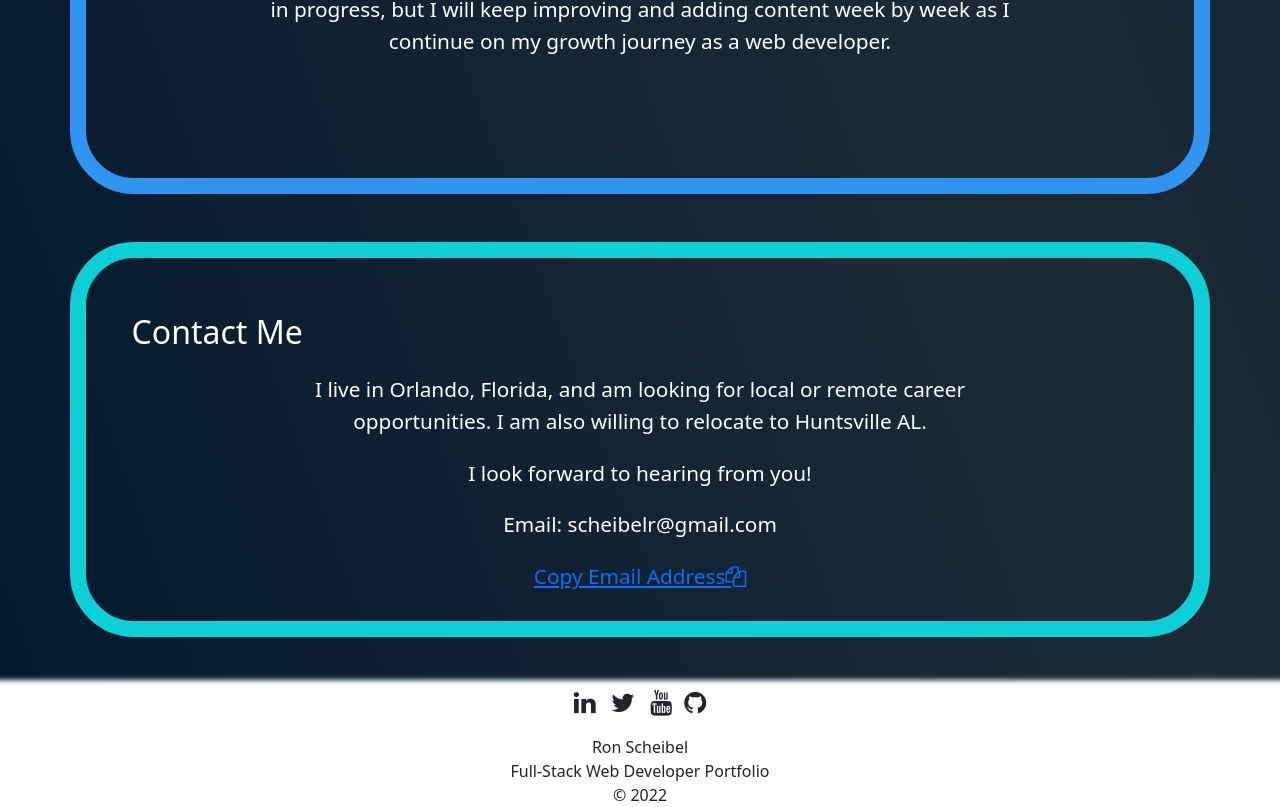
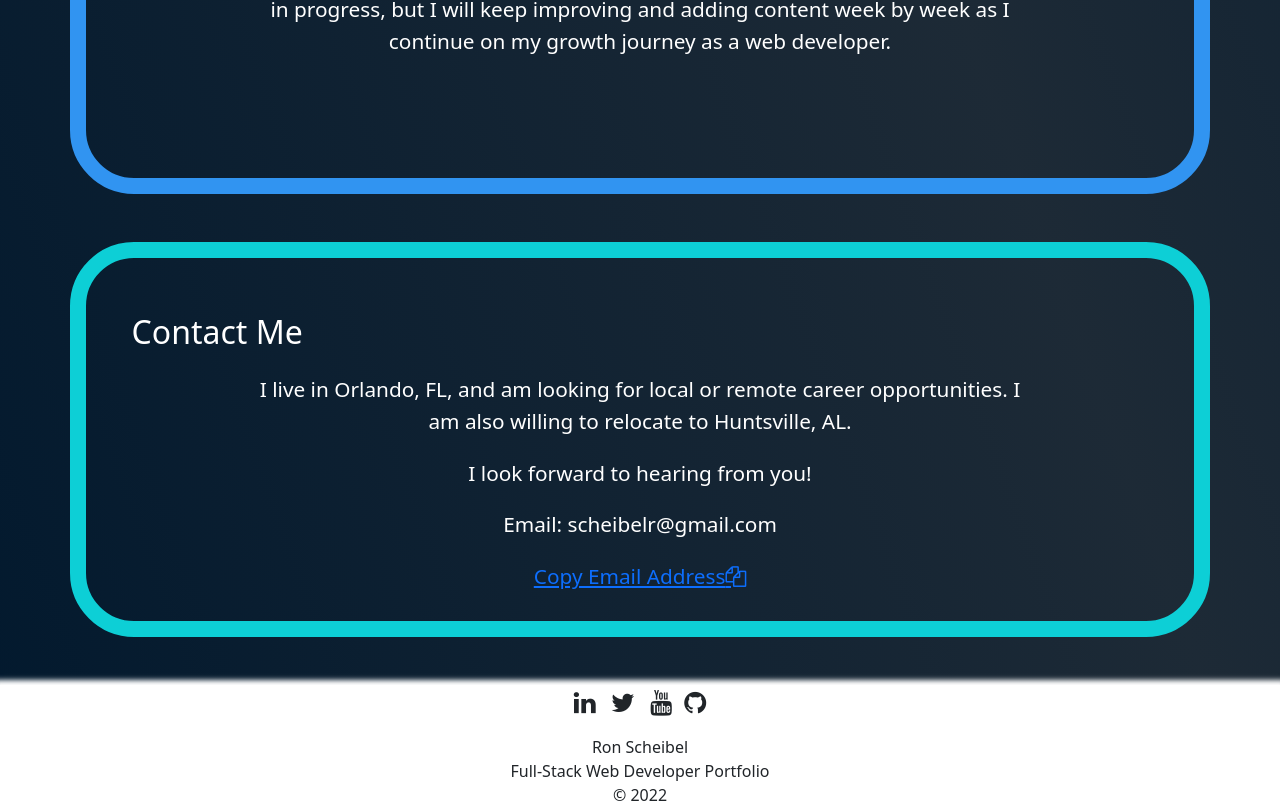
Before and after one commit to RonnygoBOOM/Portfolio-Website, a React (Create React App) app: page / in a window 1280 px wide. Shown: the part 2547-3354 px from the top of the page. Built offline with nearby package versions, Linux system fonts and the light colour scheme; a web font is replaced by a local one.

Commit message:
typo fixed

```diff
--- a/src/components/ContactComponent.js
+++ b/src/components/ContactComponent.js
@@ -11,8 +11,8 @@ function Contact() {
               <CardTitle className="contact-title">Contact Me</CardTitle>
             </a>
             <CardText className="contact-text">
-              I live in Orlando, Florida, and am looking for local or remote
-              career opportunities. I am also willing to relocate to Huntsville AL.
+              I live in Orlando, FL, and am looking for local or remote
+              career opportunities. I am also willing to relocate to Huntsville, AL.
             </CardText>
             <CardText className="contact-text">
               I look forward to hearing from you!
```
